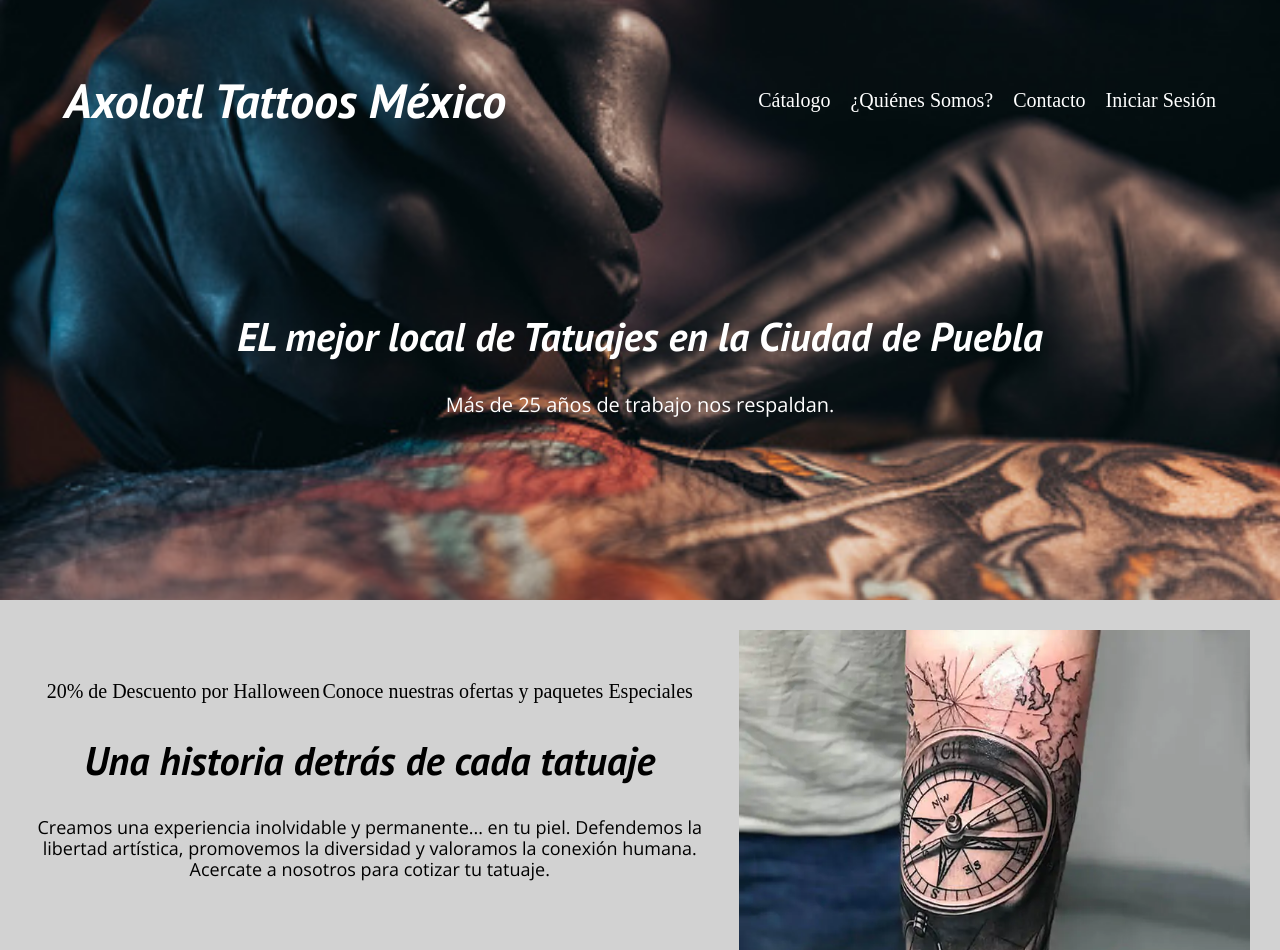
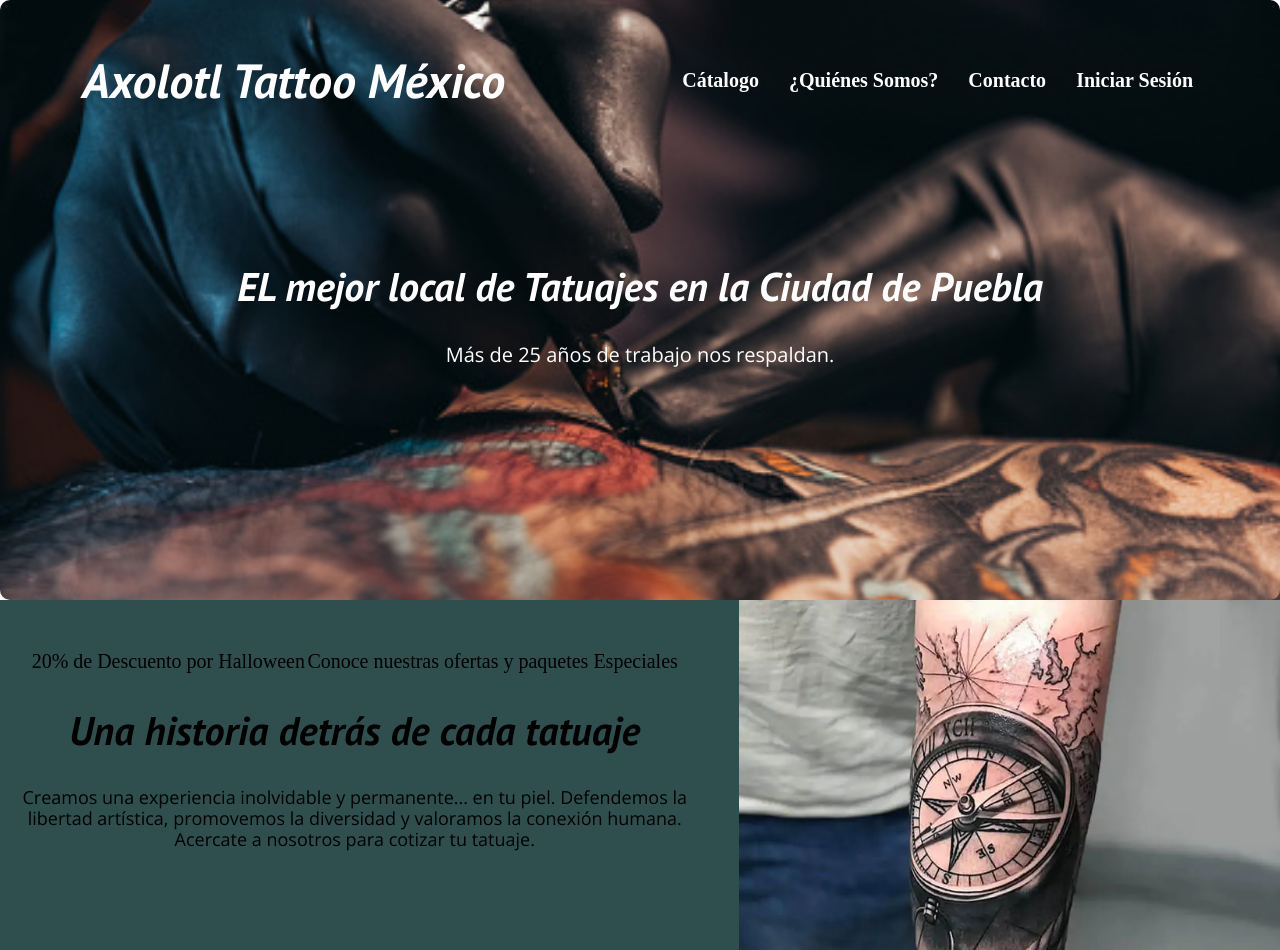
Before and after one commit to MarcoHdezH/Landing-de-Venta, a plain HTML site: page index.html in a window 1280 px wide. Shown: the top 950 px of the page. Drawn offline with nearby package versions, Linux system fonts and the light colour scheme.

Commit message:
Detallando Header

```diff
--- a/css/styles.css
+++ b/css/styles.css
@@ -21,6 +21,7 @@ h1, h2, h3, h4{
 
 h1{
     font-size: 4.8rem;
+    font-weight: bold;
 }
 
 h2{
@@ -60,26 +61,37 @@ img{
     max-width: 100%;
 }
 
+.sombra{
+    -webkit-box-shadow: 15px 10px 5px 0px rgba(0,0,0,0.75);
+    -moz-box-shadow: 15px 10px 5px 0px rgba(0,0,0,0.75);
+    box-shadow: 15px 10px 5px 0px rgba(0,0,0,0.75);
+    background-color: var(--Blanco);
+    padding: 2rem;
+    border-radius: 1rem ;
+}
+
+/* Header*/
 .header{
     height: 60rem;
     background-size: cover;
     background-repeat: no-repeat;
     background-position: center center;
     background-image: url(../assets/img/header.jpg);
+    color: var(--Blanco);
 }
-
 .header__titulo{
     text-align: center;
     font-weight: bold;
+    color: var(--Blanco);
 }
 .header__contenedor{
     width: min(90%, 120rem);
     margin: 0 auto;
 }
 .header__barra{
-    padding-top: 4rem;
+    display: grid;
+    grid-template-rows: repeat(1,1fr);
 }
-
 @media (min-width: 768px) {
     .header__barra{
         display: flex;
@@ -88,10 +100,15 @@ img{
     }
 }
 
+.header__navegacion{
+    font-weight: bold;
+}
+
 .header__navegacion__enlace {
     display: block;
     text-align: center;
     color: var(--blanco);
+    padding: 0.5rem;
 }
 
 @media (min-width: 768px) {
@@ -99,37 +116,28 @@ img{
         display: flex;
         gap: 2rem;
     }
-
 }
 
 .header__texto {
     text-align: center;
     color: var(--blanco);
-    margin-top: 5rem;
+    margin-top: 3rem;
  }
 
  @media (min-width: 768px) {
     .header__texto {
-        margin-top: 15rem;
+        margin-top: 12rem;
     }
     .header__texto p{
         font-size: 2rem;
+        font-weight: 400;
     }
-}
-
-.header__color{
-    color: var(--Blanco) ;
-}
-
-.header__margin{
-    margin: 0.5;
 }
 
 /* Jumbotron*/
 
 .jumbotron{
-    padding: 3rem;
-    background-color: rgba(52, 50, 50, 0.221)
+    background-color:darkslategrey;
 }
 
 .jumbotron__bloques{
@@ -204,11 +212,25 @@ img{
 .tatuajes{
     display: grid;
     grid-template-areas: "titulo seccion1 seccion2 seccion3";
-    grid-template-areas: "titulo titulo titulo"
-                         "seccion1 seccion2 seccion3";
+    grid-template-areas: "titulo"
+                             "seccion1"
+                             "seccion2"
+                             "seccion3";
     padding: 3rem;
     gap: 3rem;
     background-color: darkgreen;
+}
+
+@media (min-width: 768px) {
+    .tatuajes{
+        grid-template-areas: "titulo"
+                             "seccion1"
+                             "seccion2"
+                             "seccion3";
+
+        grid-template-areas: "titulo titulo titulo"
+                             "seccion1 seccion2 seccion3";
+    }
 }
 
 .tatuajes__diseño{
--- a/index.html
+++ b/index.html
@@ -18,11 +18,11 @@
 
 <body>
     <!--Inicio del Header-->
-    <header class="header">
+    <header class="header sombra">
         <div class="header__contenedor">
-            <div class="header__barra header__color">
-                <a class="header__titulo header__color" href="index.html">
-                    <h1 class="header__margin">Axolotl Tattoos México</h1>
+            <div class="header__barra">
+                <a class="header__titulo" href="index.html">
+                    <h1>Axolotl Tattoo México</h1>
                 </a>
                 <nav class="header__navegacion">
                     <a href="#" class="header__navegacion__enlace">Cátalogo</a>
@@ -33,9 +33,9 @@
             </div>
         </div>
 
-        <div class="header__texto header__color">
-            <h2 class="header__margin">EL mejor local de Tatuajes en la Ciudad de Puebla</h2>
-            <p class="header__margin">Más de 25 años de trabajo nos respaldan.</p>
+        <div class="header__texto">
+            <h2>EL mejor local de Tatuajes en la Ciudad de Puebla</h2>
+            <p>Más de 25 años de trabajo nos respaldan.</p>
         </div>
     </header>
     <!--Fin de Header-->
@@ -66,7 +66,7 @@
             </div>
     </section> <!-- Fin Seccion Jumbotron-->
 
-    <main>
+    <main class="main">
         <section>
             <div class="tatuajes">
                 <div class="tatuajes__diseño">
```
